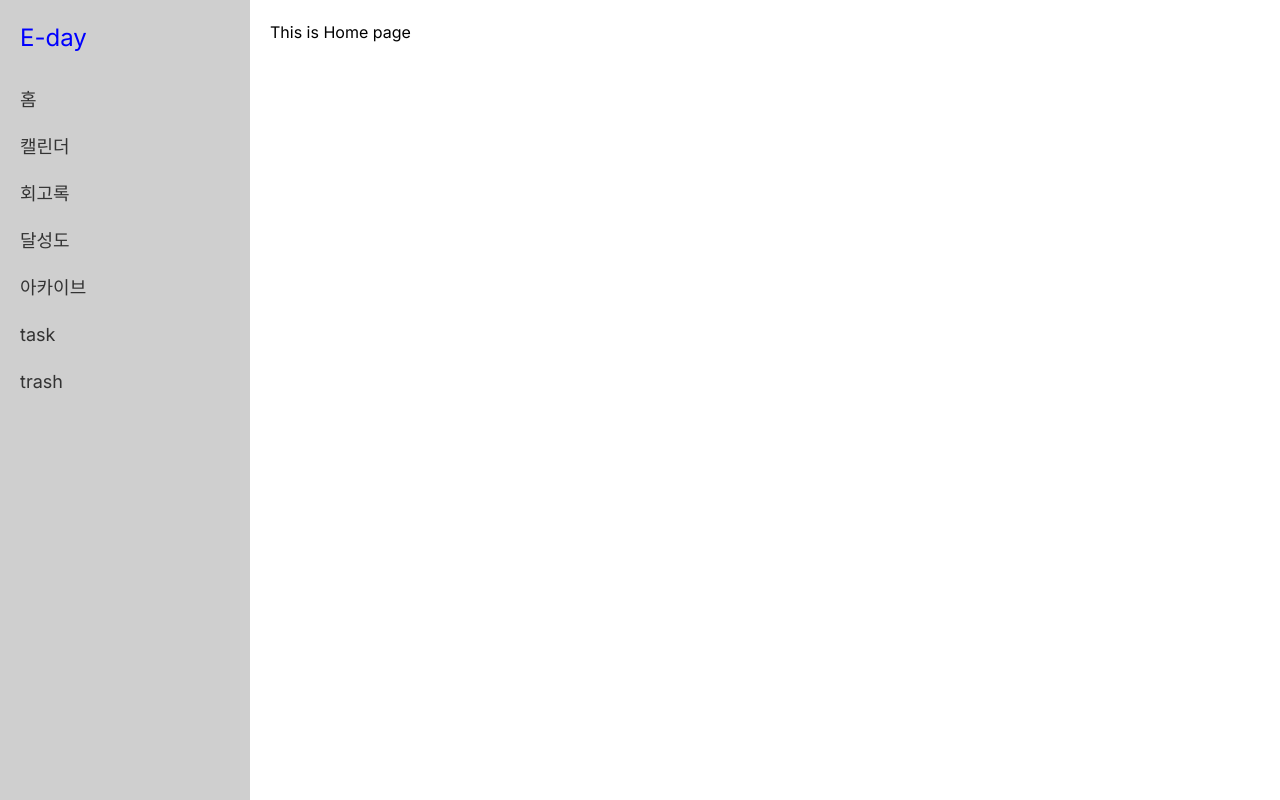
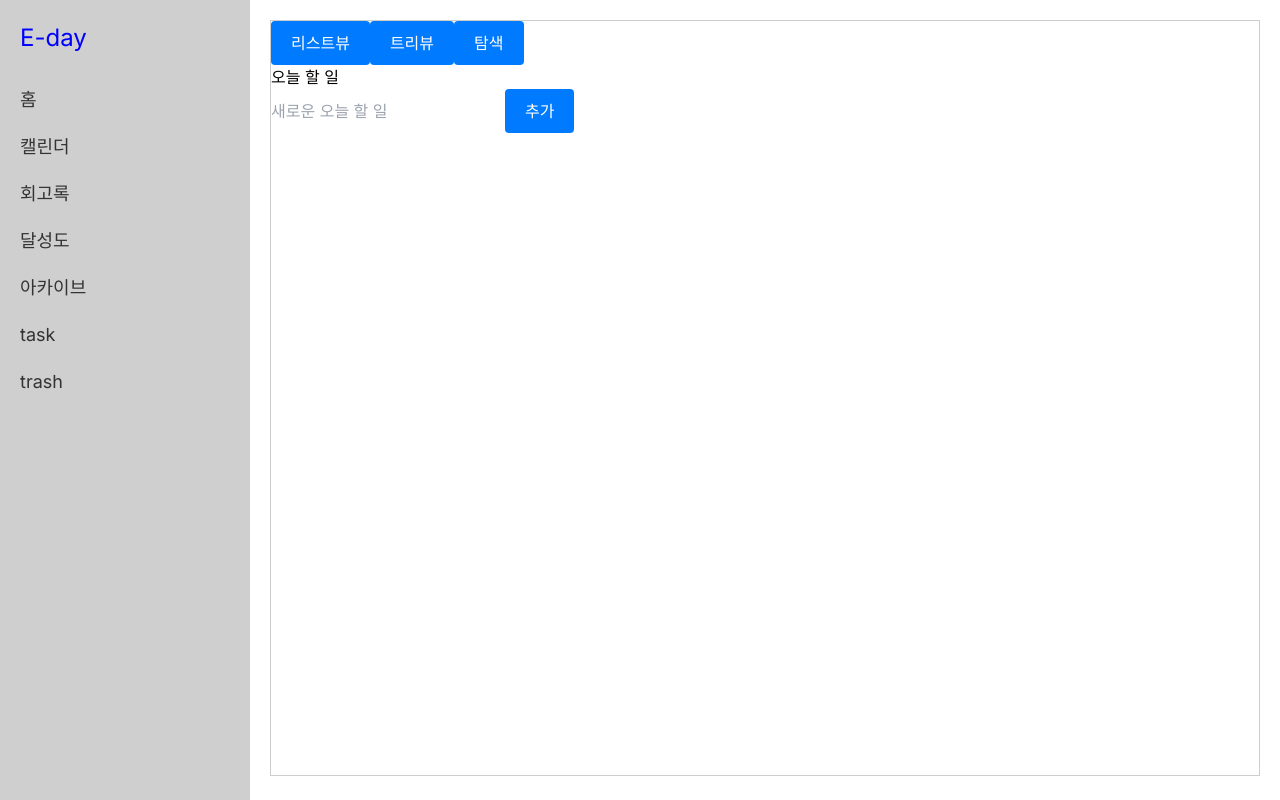
Before and after one commit to Team-MoLU/E-DAY-Next.js, a Next.js app: page /app in a window 1280 px wide. Built offline with nearby package versions, Linux system fonts and the light colour scheme.

Commit message:
[EASY-56] feat: 오늘 할 일 추가

```diff
--- a/src/app/app/page.js
+++ b/src/app/app/page.js
@@ -1,10 +1,230 @@
 "use client";
-import { useState } from "react";
+import { useState, useEffect, useCallback } from "react";
+import { useDispatch, useSelector } from "react-redux";
+import {
+  addTask,
+  getTaskByPath,
+  setSelectedTask,
+  updateTask,
+} from "@/redux/reducers/taskSlice";
+import { setSidebarContent, toggleSidebar } from "@/redux/reducers/uiSlice";
+import Sidebar from "../../components/Sidebar";
+import { v4 as uuidv4 } from "uuid";
+import { useDrop } from "react-dnd";
+import { useRouter } from "next/navigation";
 
 export default function HomePage() {
+  // task data 관련
+  const data = useSelector((state) => state.tasks.root);
+  const dispatch = useDispatch();
+  const router = useRouter();
+  const [newTaskName, setNewTaskName] = useState("");
+  const [todayTaskList, setTodayTaskList] = useState([]);
+
+  // data 변경 시, today task list refresh
+  useEffect(() => {
+    const isTodayWithinRange = (startDate, endDate) => {
+      const today = new Date().toISOString().split("T")[0]; // 'YYYY-MM-DD' 형식의 오늘 날짜
+      return startDate && endDate && startDate <= today && endDate >= today;
+    };
+
+    const findTasksWithinDateRange = (task, path = []) => {
+      const result = [];
+
+      if (isTodayWithinRange(task.startDate, task.endDate)) {
+        const todayTask = {
+          ...task,
+          path: path,
+        };
+        result.push(todayTask);
+      }
+
+      if (task.children && task.children.length > 0) {
+        task.children.forEach((child, index) => {
+          result.push(...findTasksWithinDateRange(child, path.concat(index)));
+        });
+      }
+
+      return result;
+    };
+
+    const tasksWithinDateRange = findTasksWithinDateRange(data);
+    setTodayTaskList(tasksWithinDateRange);
+  }, [data]);
+
+  /**
+   * 새로운 task를 추가하는 함수
+   */
+  const handleAddTask = (e) => {
+    e.preventDefault(); // Prevent the default form submission
+    if (newTaskName.trim()) {
+      const todayString = new Date().toISOString().split("T")[0];
+      const newTask = {
+        id: uuidv4(), // Generate UUID for id
+        name: newTaskName,
+        memo: "", // Initial memo is empty
+        startDate: todayString,
+        endDate: todayString,
+        priority: 0, // Initial priority is 0
+        check: false, // Initial check is false
+        children: [], // Initialize with empty children array
+      };
+
+      dispatch(
+        addTask({
+          section: data.name,
+          path: [],
+          newTask: newTask,
+        })
+      );
+
+      setNewTaskName(""); // Clear input after adding
+    }
+  };
+
+  /**
+   * TodayTask 의 체크를 클릭했을 때, 체크 값을 toggle 하는 함수
+   * @param {*} task
+   */
+  const toggleTodayTaskCheck = (task) => {
+    let { path, ...updatedTask } = task;
+    updatedTask = { ...updatedTask, check: !task.check };
+
+    dispatch(
+      updateTask({
+        section: data.name,
+        path: path,
+        updatedTask: updatedTask,
+      })
+    );
+  };
+
+  /**
+   * TodoTask 를 더블클릭했을 때, 해당 task의 리스트뷰로 이동하는 함수
+   * @param {*} task
+   */
+  const handleTodayTaskDoubleClick = (task) => {
+    dispatch(setSelectedTask(task));
+    router.push(`app/task/`);
+  };
+
+  // sidebar 관련
+  const {
+    isOpen: sidebarIsOpen,
+    activeContent: sidebarActiveContent,
+    width: sidebarWidth,
+  } = useSelector((state) => state.ui.sidebar);
+
+  // Drag and Drop 관련
+  const handleDrop = useCallback(
+    (item) => {
+      let updatedTask = getTaskByPath(data, item.path);
+      const todayString = new Date().toISOString().split("T")[0];
+      updatedTask = {
+        ...updatedTask,
+        startDate: todayString,
+        endDate: todayString,
+      };
+
+      dispatch(
+        updateTask({
+          section: item.section,
+          path: item.path,
+          updatedTask: updatedTask,
+        })
+      );
+    },
+    [data.name, dispatch]
+  );
+
+  const [, drop] = useDrop(
+    () => ({
+      accept: "TASK",
+      drop: handleDrop,
+    }),
+    [handleDrop]
+  );
+
+  // view return
   return (
-    <div>
-      <h1>This is Home page</h1>
+    <div className="task-page" ref={drop}>
+      <div
+        className="main-view"
+        style={{
+          width: sidebarIsOpen ? `calc(100% - ${sidebarWidth}px)` : "100%",
+        }}
+      >
+        <div className="main-view-content">
+          {/* 리스트뷰 버튼 */}
+          <button
+            onClick={() => {
+              router.push(`app/task/`);
+            }}
+          >
+            리스트뷰
+          </button>
+          {/* 트리뷰 버튼 */}
+          <button
+            onClick={() => {
+              router.push(`app/tree-view/`);
+            }}
+          >
+            트리뷰
+          </button>
+          {/* 탐색 버튼 */}
+          <button
+            onClick={() => {
+              dispatch(setSidebarContent("explore"));
+              // side view가 꺼져있으면 켜기
+              if (sidebarIsOpen === false) {
+                dispatch(toggleSidebar());
+              }
+              // side view 가 켜져있고, 이미 explore 이면, 끄기
+              else if (sidebarActiveContent === "explore") {
+                dispatch(toggleSidebar());
+              }
+            }}
+          >
+            탐색
+          </button>
+          <div>
+            <h1>오늘 할 일</h1>
+            {/* 오늘 할 일의 List */}
+            <ul>
+              {todayTaskList.map((task, index) => (
+                <li
+                  className="task-item"
+                  onDoubleClick={() => {
+                    handleTodayTaskDoubleClick(task);
+                  }}
+                >
+                  <input
+                    type="checkbox"
+                    checked={task.check}
+                    onClick={(e) => e.stopPropagation()}
+                    onDoubleClick={(e) => e.stopPropagation()}
+                    onChange={(e) => {
+                      toggleTodayTaskCheck(task);
+                    }}
+                  />
+                  <span>{task.name}</span>
+                </li>
+              ))}
+            </ul>
+            {/* 새로운 할 일 추가 UI */}
+            <form onSubmit={handleAddTask}>
+              <input
+                type="text"
+                value={newTaskName}
+                onChange={(e) => setNewTaskName(e.target.value)}
+                placeholder="새로운 오늘 할 일"
+              />
+              <button type="submit">추가</button>
+            </form>
+          </div>
+        </div>
+      </div>
+      {sidebarIsOpen && <Sidebar />}
     </div>
   );
 }
--- a/src/app/app/task/page.js
+++ b/src/app/app/task/page.js
@@ -1,5 +1,5 @@
 "use client";
-import { useState, useEffect, useRef, useCallback } from "react";
+import { useState, useEffect, useCallback } from "react";
 import { useDispatch, useSelector } from "react-redux";
 import {
   addTask,
@@ -88,7 +88,7 @@ export default function TaskPage() {
       dispatch(
         addTask({
           section: data.name,
-          path: path, // root 하위에 바로 추가
+          path: path,
           newTask: newTask,
         })
       );
@@ -210,6 +210,17 @@ export default function TaskPage() {
         }}
       >
         <div className="main-view-content">
+          {/* 오늘 할 일 버튼 */}
+          <button
+            onClick={() => {
+              if (sidebarIsOpen && sidebarActiveContent === "taskDetail") {
+                dispatch(toggleSidebar());
+              }
+              router.push(`/app`);
+            }}
+          >
+            오늘 할 일
+          </button>
           {/* 트리뷰 버튼 */}
           <button
             onClick={() => {
@@ -218,27 +229,9 @@ export default function TaskPage() {
           >
             트리뷰
           </button>
-          {/* 상세 버튼 */}
-          <button
-            onClick={() => {
-              dispatch(setSelectedTask({ ...currentTask, path }));
-              dispatch(setSidebarContent("taskDetail"));
-              // side view가 꺼져있으면 켜기
-              if (sidebarIsOpen === false) {
-                dispatch(toggleSidebar());
-              }
-              // side view 가 켜져있고, 이미 taskDetail 이면, 끄기
-              else if (sidebarActiveContent === "taskDetail") {
-                dispatch(toggleSidebar());
-              }
-            }}
-          >
-            상세
-          </button>
           {/* 탐색 버튼 */}
           <button
             onClick={() => {
-              dispatch(setSelectedTask({ ...currentTask, path }));
               dispatch(setSidebarContent("explore"));
               // side view가 꺼져있으면 켜기
               if (sidebarIsOpen === false) {
@@ -252,6 +245,25 @@ export default function TaskPage() {
           >
             탐색
           </button>
+          {/* 상세 버튼 */}
+          {currentTask.name !== "root" && (
+            <button
+              onClick={() => {
+                dispatch(setSelectedTask({ ...currentTask, path }));
+                dispatch(setSidebarContent("taskDetail"));
+                // side view가 꺼져있으면 켜기
+                if (sidebarIsOpen === false) {
+                  dispatch(toggleSidebar());
+                }
+                // side view 가 켜져있고, 이미 taskDetail 이면, 끄기
+                else if (sidebarActiveContent === "taskDetail") {
+                  dispatch(toggleSidebar());
+                }
+              }}
+            >
+              상세
+            </button>
+          )}
           {/* 삭제 버튼 */}
           {currentTask.name !== "root" && (
             <button onClick={handleDeleteTask}>삭제</button>
```
